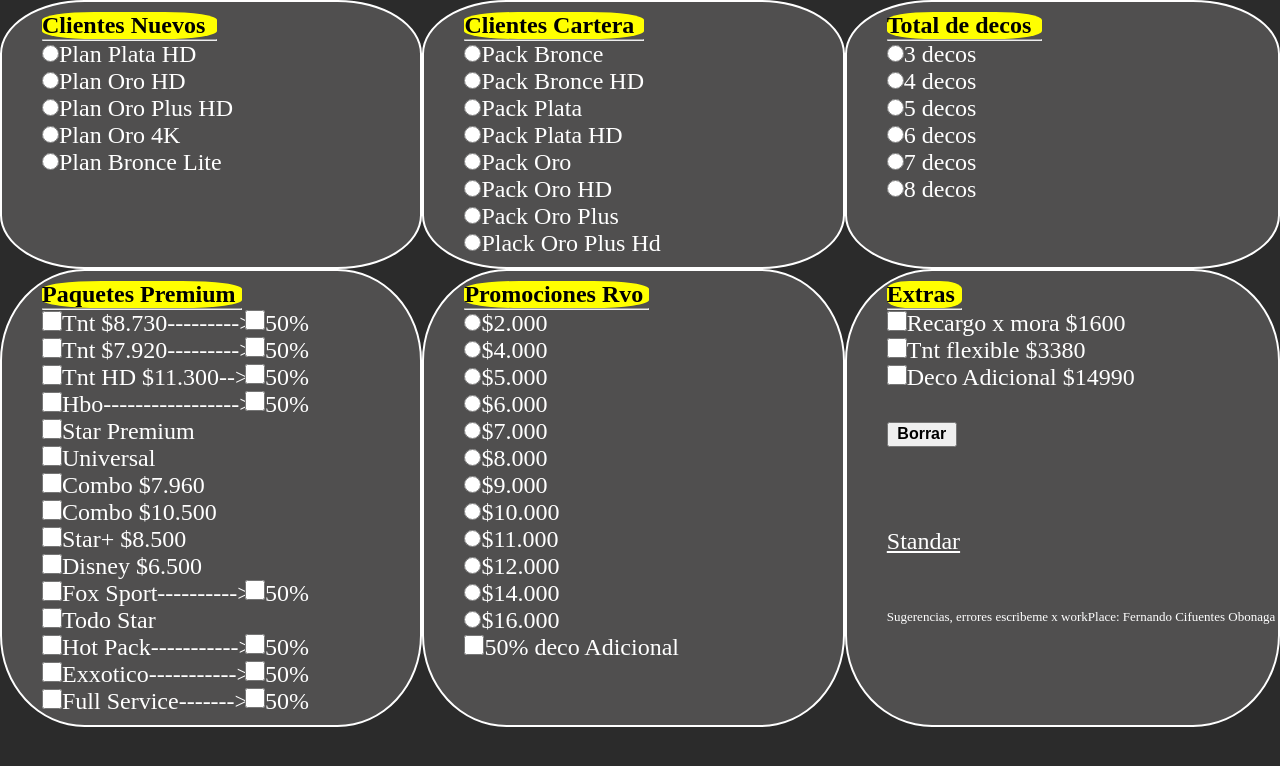
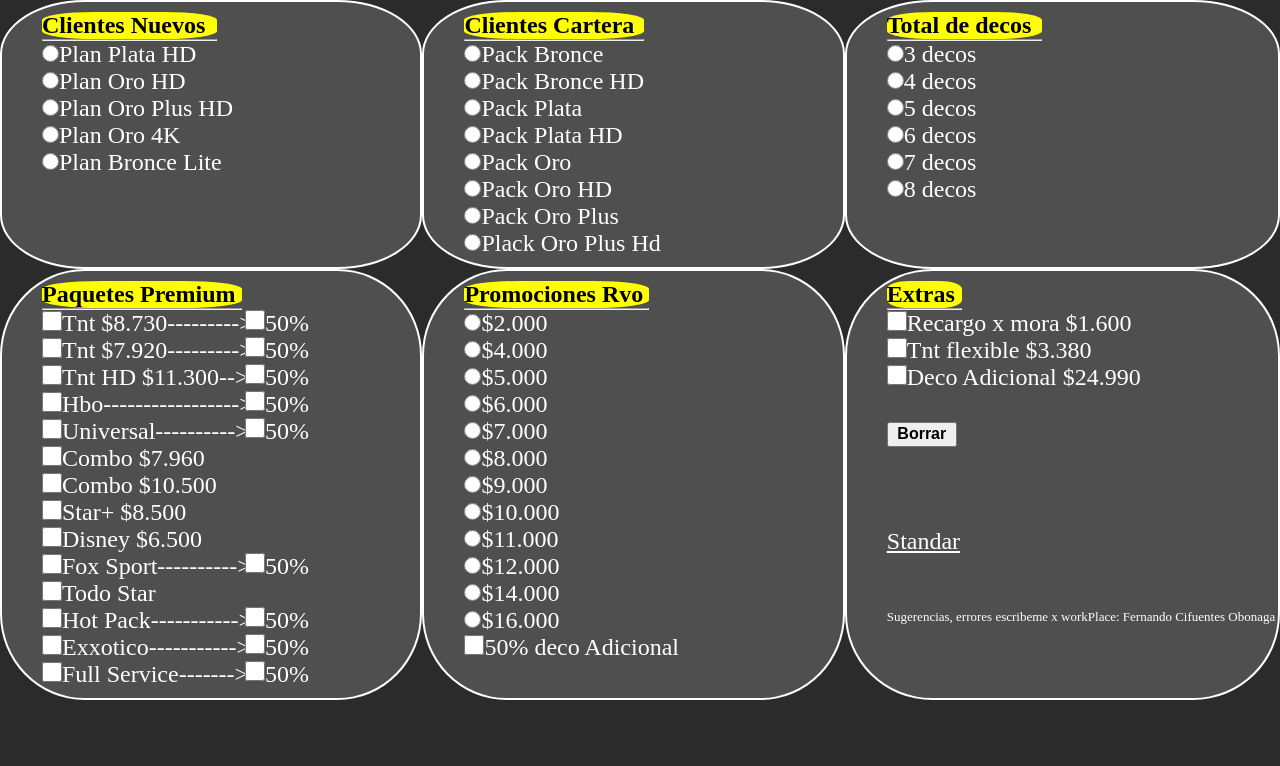
Before and after one commit to fcifuentes2/fcifuentes2.github.io, a plain HTML site: page index.html in a window 1280 px wide. Drawn offline with Linux system fonts and the light colour scheme.

Commit message:
sale starpremium

```diff
--- a/index.html
+++ b/index.html
@@ -56,14 +56,14 @@
         <input class="cheEspacio" id="rvp3" type="checkbox" name="rvp3" value="-5650"><label class="rvpEspacio" for="rvp3">50%</label> <br>
         <input id="hbo" type="checkbox" name="premium4" value="7920"><label for="hbo">Hbo-----------------></label>
         <input class="cheEspacio" id="rvp4" type="checkbox" name="rvp4" value="-3960"><label class="rvpEspacio" for="rvp4">50%</label> <br>
-        <input id="star" type="checkbox" name="premium5" value="7920"><label for="star">Star Premium</label> <br>
-        <input id="universal" type="checkbox" name="premium6" value="7920"><label for="universal">Universal</label> <br>
+        <input id="universal" type="checkbox" name="premium6" value="7920"><label for="universal">Universal----------></label>
+        <input class="cheEspacio" id="rvp5" type="checkbox" name="rvp5" value="-3960"><label class="rvpEspacio" for="rvp5">50%</label> <br>
         <input id="combo1" type="checkbox" name="premium7" value="7920"><label for="combo1">Combo $7.960</label> <br>
         <input id="combo2" type="checkbox" name="premium8" value="10500"><label for="combo2">Combo $10.500</label> <br>
         <input id="star+" type="checkbox" name="premium9" value="8500"><label for="star+">Star+ $8.500</label> <br>
         <input id="disney" type="checkbox" name="premium10" value="6500"><label for="disney">Disney $6.500</label> <br>
         <input id="foxsport" type="checkbox" name="premium11" value="9970"><label for="foxsport">Fox Sport----------></label>
-        <input class="cheEspacio" id="rvp5" type="checkbox" name="rvp5" value="-4985"><label class="rvpEspacio" for="rvp5">50%</label> <br>
+        <input class="cheEspacio" id="rvp6" type="checkbox" name="rvp6" value="-4985"><label class="rvpEspacio" for="rvp6">50%</label> <br>
         <input id="todostar" type="checkbox" name="premium12" value="13360"><label for="todostar">Todo Star</label><br>
         <input id="hotpack" type="checkbox" name="premium13" value="8630"><label for="hotpack">Hot Pack-----------></label>
         <input class="cheEspacio" id="rvp7" type="checkbox" name="rvp7" value="-4315"><label class="rvpEspacio" for="rvp7">50%</label> <br>
@@ -92,9 +92,9 @@
     <div class="c6">
       <h4 class="extras">Extras</h4>
       <hr class="extras">
-      <input id="recargo" type="checkbox" name="recargo" value="1600"><label class="rvpValor" for="recargo">Recargo x mora $1600</label><br>
-      <input id="tntflex" type="checkbox" name="tntflex" value="3380"><label class="rvpValor" for="tntflex">Tnt flexible $3380</label><br>
-      <input id="deco" type="checkbox" name="deco" value="14990"><label class="rvpValor" for="deco">Deco Adicional $14990</label>
+      <input id="recargo" type="checkbox" name="recargo" value="1600"><label class="rvpValor" for="recargo">Recargo x mora $1.600</label><br>
+      <input id="tntflex" type="checkbox" name="tntflex" value="3380"><label class="rvpValor" for="tntflex">Tnt flexible $3.380</label><br>
+      <input id="deco" type="checkbox" name="deco" value="24990"><label class="rvpValor" for="deco">Deco Adicional $24.990</label>
       <br>
       <br>
       <div class="flotante" id="resultado"></div>
```
